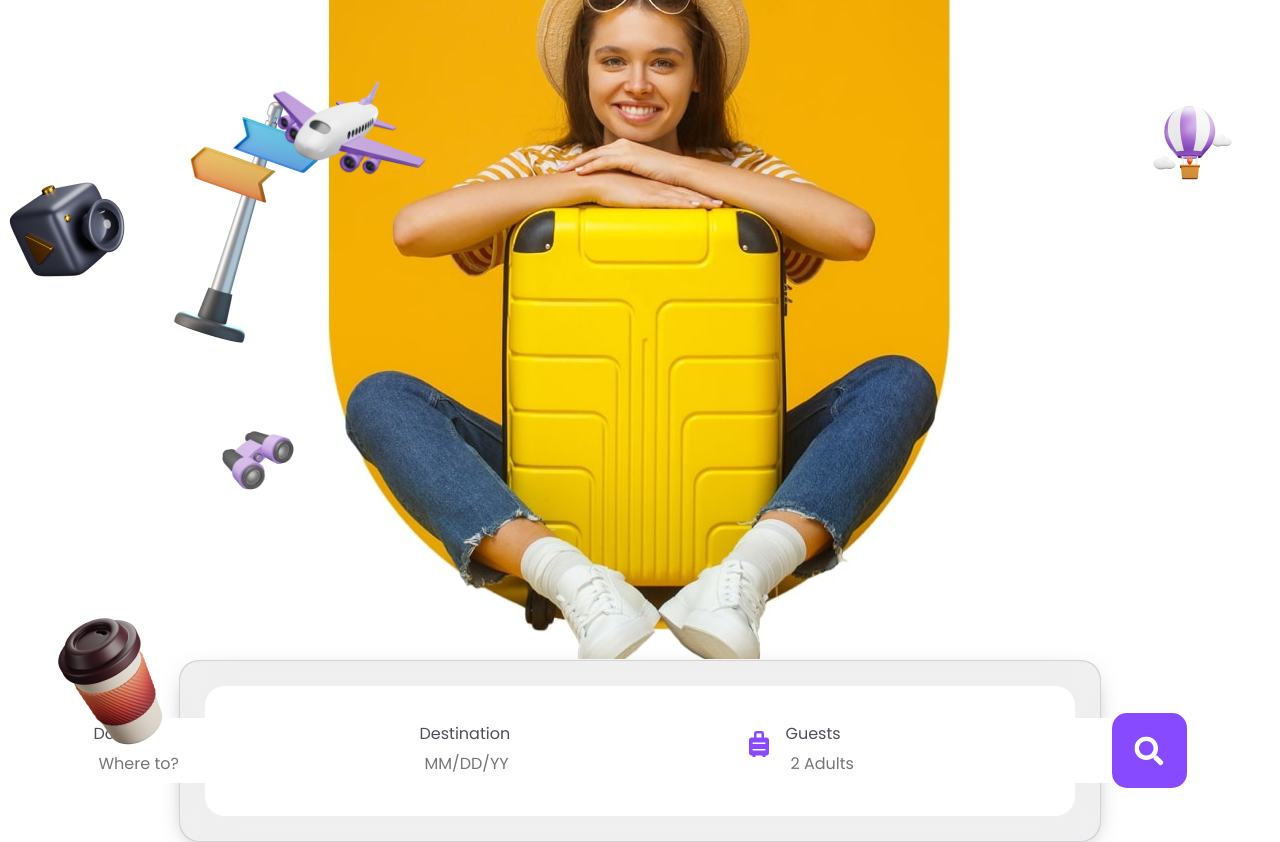
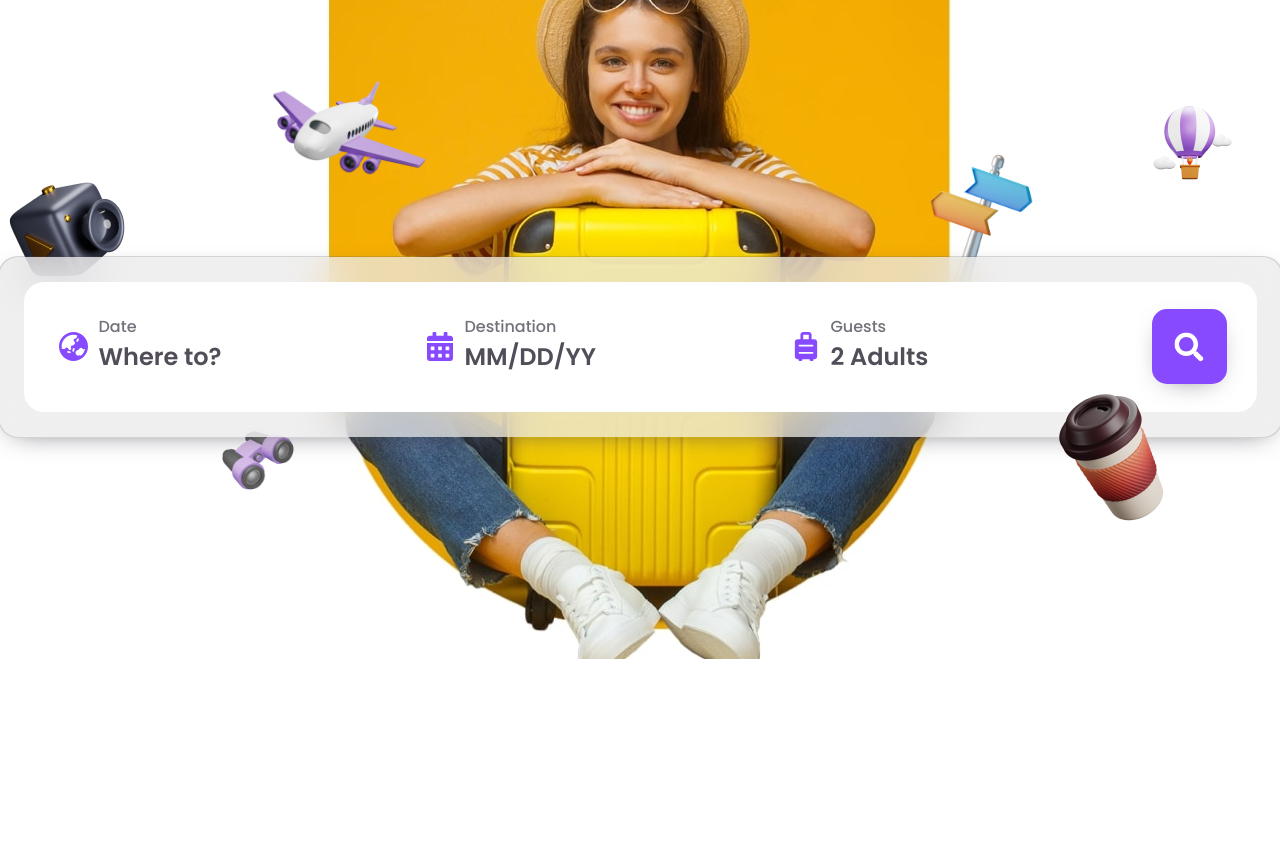
Before and after one commit to himique/AirTravel, a plain HTML site: page index.html in a window 1280 px wide. Shown: the part 70-912 px from the top of the page. After the commit the page ends 800 px from the top, so only its background shows below. Drawn offline with Linux system fonts and the light colour scheme.

Commit message:
Add files via upload

```diff
--- a/css/main.css
+++ b/css/main.css
@@ -287,8 +287,11 @@ body {
   display: -ms-flexbox;
   display: flex;
   background-color: #fff;
+  padding: 27.5px 30px;
   height: 130px;
-  width: 870px;
+  width: -webkit-fit-content;
+  width: -moz-fit-content;
+  width: fit-content;
   border-radius: 20px;
   position: relative;
   -webkit-box-pack: center;
@@ -303,6 +306,9 @@ body {
   display: -webkit-box;
   display: -ms-flexbox;
   display: flex;
+  -webkit-box-pack: center;
+      -ms-flex-pack: center;
+          justify-content: center;
   -webkit-box-align: center;
       -ms-flex-align: center;
           align-items: center;
@@ -311,10 +317,9 @@ body {
   height: 65px;
 }
 
-.search-item input {
+input {
   border: none;
   outline: none;
-  padding: 5px;
 }
 
 .search-button {
@@ -345,6 +350,12 @@ body {
       align-self: center;
   justify-self: center;
   border-radius: 20px;
+  width: -webkit-fit-content;
+  width: -moz-fit-content;
+  width: fit-content;
+  height: -webkit-fit-content;
+  height: -moz-fit-content;
+  height: fit-content;
   padding: 1px;
   -webkit-box-shadow: 0px 7px 28px -15px #514D59;
           box-shadow: 0px 7px 28px -15px #514D59;
@@ -375,26 +386,193 @@ body {
   padding: 25px;
 }
 
+.earth {
+  display: -webkit-box;
+  display: -ms-flexbox;
+  display: flex;
+  -webkit-box-pack: center;
+      -ms-flex-pack: center;
+          justify-content: center;
+  -webkit-box-align: center;
+      -ms-flex-align: center;
+          align-items: center;
+  width: 40px;
+  height: 40px;
+}
+
+.earth_img {
+  width: 29px;
+  height: 29px;
+}
+
+.date {
+  display: -webkit-box;
+  display: -ms-flexbox;
+  display: flex;
+  -webkit-box-pack: center;
+      -ms-flex-pack: center;
+          justify-content: center;
+  -webkit-box-align: center;
+      -ms-flex-align: center;
+          align-items: center;
+  width: 40px;
+  height: 40px;
+}
+
+.date_img {
+  width: 26px;
+  height: 29px;
+}
+
 .suitcase {
+  display: -webkit-box;
+  display: -ms-flexbox;
+  display: flex;
+  -webkit-box-pack: center;
+      -ms-flex-pack: center;
+          justify-content: center;
+  -webkit-box-align: center;
+      -ms-flex-align: center;
+          align-items: center;
   width: 40px;
   height: 40px;
 }
 
 .suitcase_img {
+  width: 26px;
+  height: 29px;
+}
+
+.search {
+  display: -webkit-box;
+  display: -ms-flexbox;
+  display: flex;
   -webkit-box-pack: center;
       -ms-flex-pack: center;
           justify-content: center;
-  position: relative;
   -webkit-box-align: center;
       -ms-flex-align: center;
           align-items: center;
-  width: 26px;
-  height: 26px;
+  width: 30px;
+  height: 30px;
 }
 
 .search_img {
   width: 30px;
   height: 30px;
+}
+
+input[type=number] {
+  -moz-appearance: textfield;
+  -webkit-appearance: textfield;
+          appearance: textfield;
+  margin: 0;
+}
+
+input[type=number]::-webkit-inner-spin-button,
+input[type=number]::-webkit-outer-spin-button {
+  -webkit-appearance: none;
+  margin: 0;
+}
+
+.input_text {
+  -webkit-box-pack: center;
+      -ms-flex-pack: center;
+          justify-content: center;
+  -ms-flex-item-align: center;
+      align-self: center;
+  height: 65px;
+  padding: 0px 5px;
+}
+
+input::-webkit-input-placeholder {
+  font-family: var(--font-main);
+  font-size: 24px;
+  font-weight: 600;
+  color: var(--text-color);
+}
+
+input::-moz-placeholder {
+  font-family: var(--font-main);
+  font-size: 24px;
+  font-weight: 600;
+  color: var(--text-color);
+}
+
+input:-ms-input-placeholder {
+  font-family: var(--font-main);
+  font-size: 24px;
+  font-weight: 600;
+  color: var(--text-color);
+}
+
+input::-ms-input-placeholder {
+  font-family: var(--font-main);
+  font-size: 24px;
+  font-weight: 600;
+  color: var(--text-color);
+}
+
+input::placeholder {
+  font-family: var(--font-main);
+  font-size: 24px;
+  font-weight: 600;
+  color: var(--text-color);
+}
+
+.search_shadow {
+  display: -webkit-box;
+  display: -ms-flexbox;
+  display: flex;
+  position: relative;
+  height: -webkit-fit-content;
+  height: -moz-fit-content;
+  height: fit-content;
+  width: -webkit-fit-content;
+  width: -moz-fit-content;
+  width: fit-content;
+  -webkit-box-shadow: 0px 7px 28px -15px #514D59;
+          box-shadow: 0px 7px 28px -15px #514D59;
+  border-radius: 20px;
+}
+
+.search-button:hover {
+  opacity: 0.8;
+}
+
+.search_input {
+  display: -webkit-box;
+  display: -ms-flexbox;
+  display: flex;
+  width: -webkit-fit-content;
+  width: -moz-fit-content;
+  width: fit-content;
+  height: 36px;
+  padding: 5px 0 0 0;
+}
+
+.search_input:hover {
+  opacity: 0.5;
+}
+
+.input_wraper {
+  display: inline-block;
+  -webkit-box-pack: center;
+      -ms-flex-pack: center;
+          justify-content: center;
+  -ms-flex-item-align: center;
+      align-self: center;
+}
+
+.search_desc_text {
+  font-family: var(--font-main);
+  font-size: 16px;
+  font-weight: 500;
+  color: var(--text-color);
+  opacity: 0.8;
+  -webkit-box-pack: start;
+      -ms-flex-pack: start;
+          justify-content: flex-start;
 }
 
 .background_item {
@@ -449,3 +627,27 @@ body {
   left: 165px;
   top: 379px;
 }
+
+.arrows {
+  display: inline-block;
+  position: absolute;
+  left: 770px;
+  top: 69px;
+}
+
+.arrows_img {
+  width: 323px;
+  height: 323px;
+}
+
+.coffee {
+  display: inline-block;
+  position: absolute;
+  left: 1001px;
+  top: 180px;
+}
+
+.cofee_img {
+  width: 148px;
+  height: 148px;
+}
```
